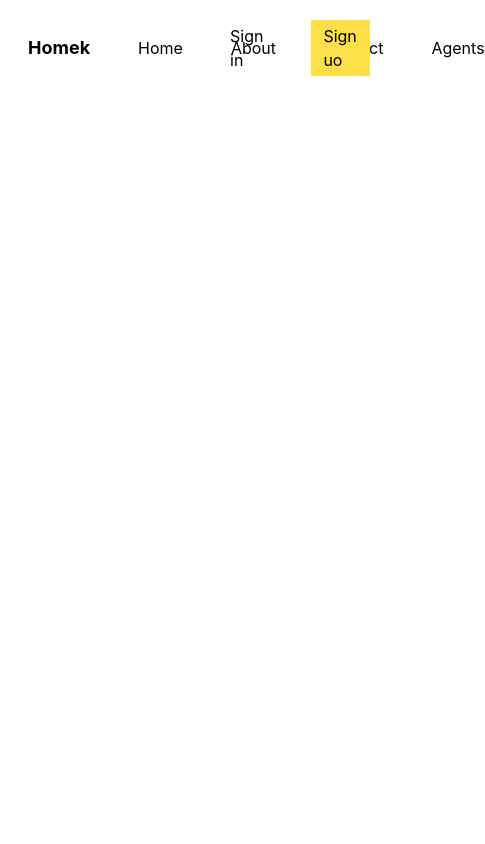
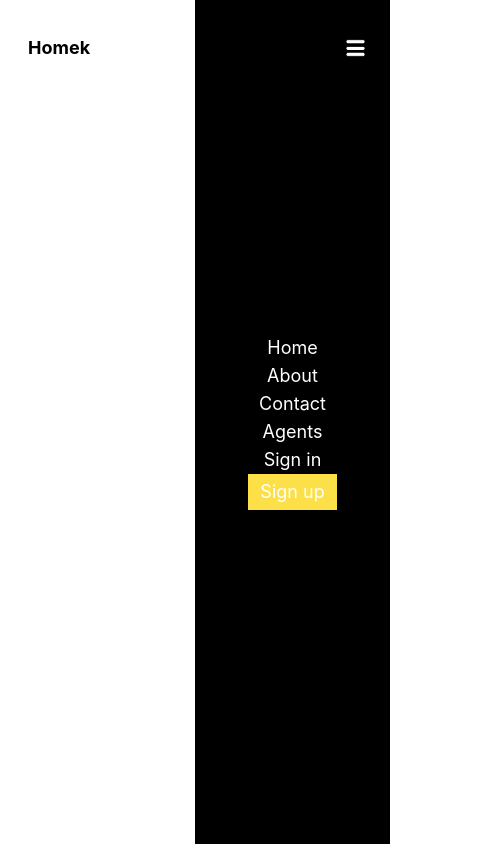
Before and after one commit to idzibart/real-estate, a React (Create React App) app in the folder client/: page / in a window 390 px wide. Shown: the whole page, 485 px wide, since content can reach past the window. Built offline with nearby package versions, Linux system fonts and the light colour scheme; the HTML template or start-up script is replaced by a standard one.

Commit message:
responisive nevbar finished

```diff
--- a/client/src/components/Navbar.tsx
+++ b/client/src/components/Navbar.tsx
@@ -1,6 +1,7 @@
-import React from "react";
+import React, { useState } from "react";
 
 const Navbar = () => {
+  const [open, setOpen] = useState(false);
   return (
     <nav className="flex h-24 items-center justify-between">
       <div className="flex w-3/5 items-center gap-12">
@@ -9,8 +10,61 @@ const Navbar = () => {
           className="flex items-center gap-2 text-lg font-bold transition-all duration-300 hover:scale-105"
         >
           <img src="" alt="" />
-          <span>Homek</span>
+          <span className="md:hidden lg:block">Homek</span>
         </a>
+        <a
+          href=""
+          className="hidden transition-all duration-300 hover:scale-105 md:block"
+        >
+          Home
+        </a>
+        <a
+          href=""
+          className="hidden transition-all duration-300 hover:scale-105 md:block"
+        >
+          About
+        </a>
+        <a
+          href=""
+          className="hidden transition-all duration-300 hover:scale-105 md:block"
+        >
+          Contact
+        </a>
+        <a
+          href=""
+          className="hidden transition-all duration-300 hover:scale-105 md:block"
+        >
+          Agents
+        </a>
+      </div>
+      <div className="flex h-full w-2/5 items-center justify-end gap-12">
+        <a
+          href=""
+          className="hidden transition-all duration-300 hover:scale-105 md:block"
+        >
+          Sign in
+        </a>
+        <a
+          href=""
+          className="hidden bg-yellow-300 px-3 py-1 transition-all duration-300 hover:scale-105 md:block"
+        >
+          Sign up
+        </a>
+      </div>
+      {/* SIDEBAR */}
+      <div className="z-50 md:hidden">
+        <img
+          src="/menu.png"
+          alt=""
+          className="z-auto h-8 w-8 cursor-pointer"
+          onClick={() => setOpen((prev) => !prev)}
+        />
+      </div>
+      <div
+        className={`absolute top-0 flex h-full w-1/2 flex-col items-center justify-center bg-black text-lg text-white transition-all duration-1000 md:hidden ${
+          open ? "-right-1/2" : "-right-0"
+        }`}
+      >
         <a href="" className="transition-all duration-300 hover:scale-105">
           Home
         </a>
@@ -23,8 +77,6 @@ const Navbar = () => {
         <a href="" className="transition-all duration-300 hover:scale-105">
           Agents
         </a>
-      </div>
-      <div className="flex h-full w-2/5 items-center justify-end gap-12">
         <a href="" className="transition-all duration-300 hover:scale-105">
           Sign in
         </a>
@@ -32,7 +84,7 @@ const Navbar = () => {
           href=""
           className="bg-yellow-300 px-3 py-1 transition-all duration-300 hover:scale-105"
         >
-          Sign uo
+          Sign up
         </a>
       </div>
     </nav>
```
Also changed, not shown: client/public/menu.png (added).
